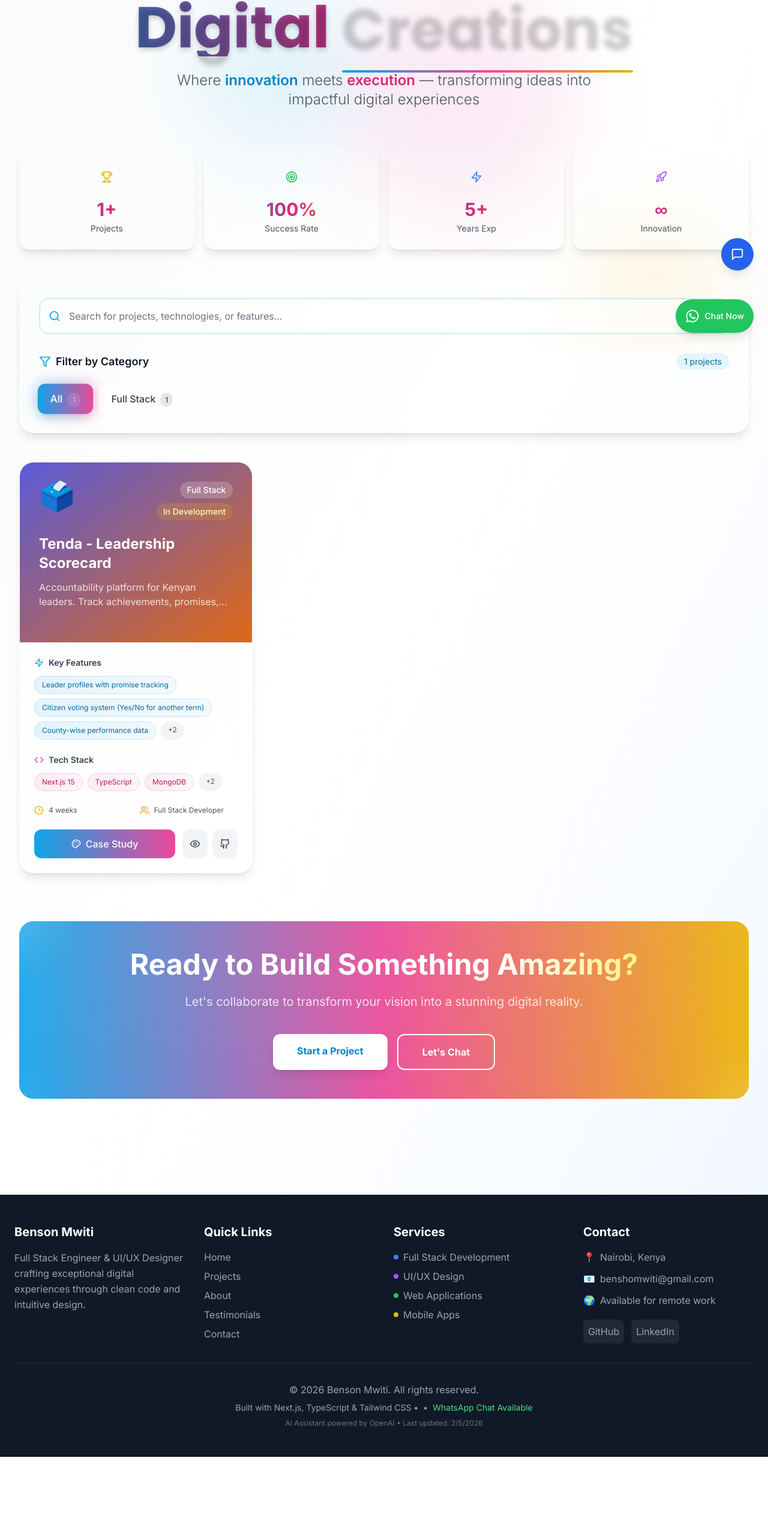
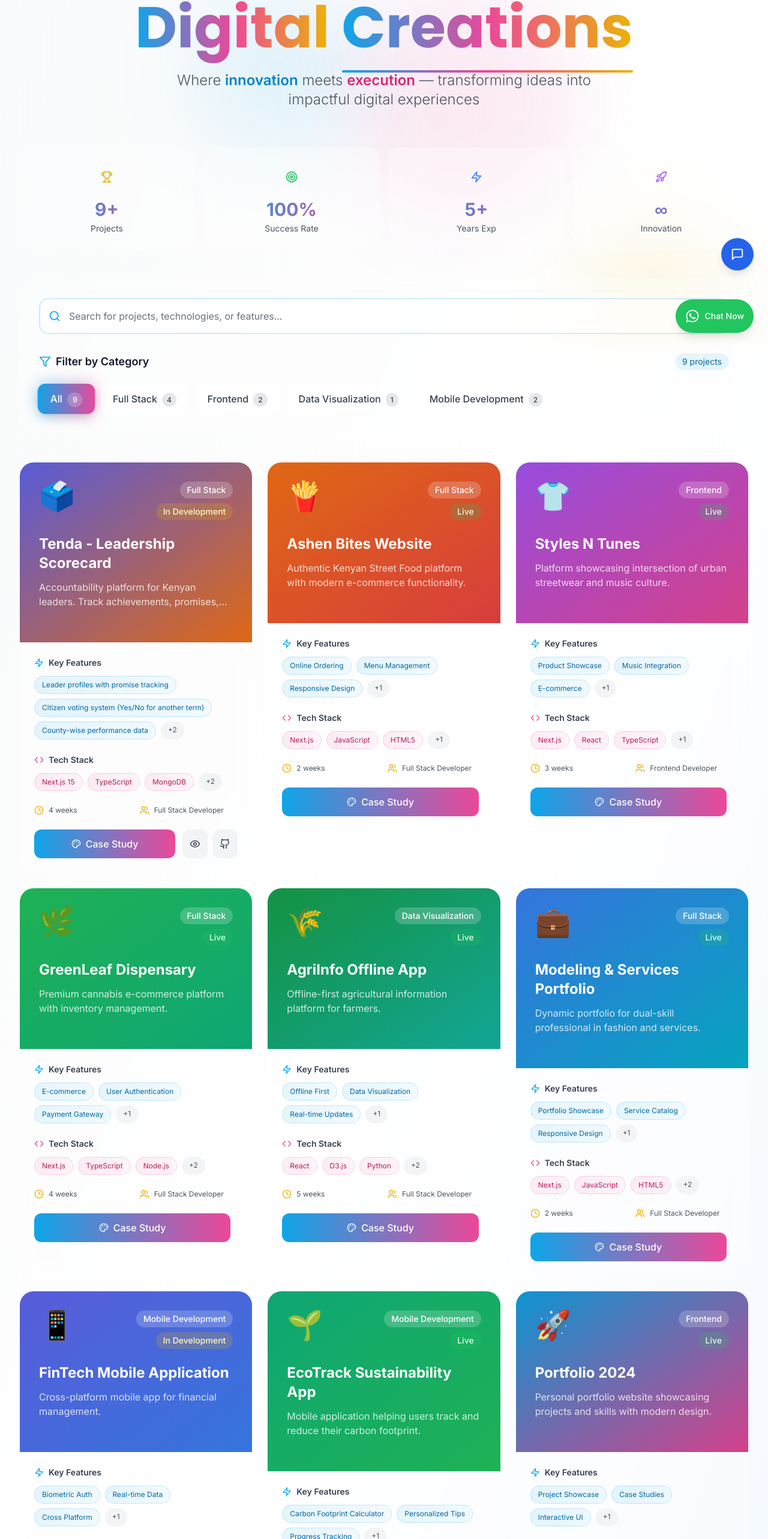
Before and after one commit to Mamoshi572/benson-portfolio, a Next.js app: page /projects in a window 1280 px wide. Shown: the part 221-2787 px from the top of the page at 60% size. Before the commit the page ends 2650 px from the top, so only its background shows below. Built offline with nearby package versions, Linux system fonts and the light colour scheme.

Commit message:
projects page and accessibility fixed

```diff
--- a/app/globals.css
+++ b/app/globals.css
@@ -69,3 +69,26 @@
     text-shadow: 0 4px 8px rgba(0, 0, 0, 0.2);
   }
 }
+
+/* In app/globals.css */
+@keyframes float {
+  0%,
+  100% {
+    transform: translateY(0px);
+  }
+  50% {
+    transform: translateY(-20px);
+  }
+}
+
+.animate-float {
+  animation: float 6s ease-in-out infinite;
+}
+
+.animation-delay-2000 {
+  animation-delay: 2s;
+}
+
+.animation-delay-4000 {
+  animation-delay: 4s;
+}
--- a/app/projects/page.tsx
+++ b/app/projects/page.tsx
@@ -2,7 +2,6 @@
 
 import { motion, AnimatePresence } from "framer-motion";
 import {
-  ExternalLink,
   Github,
   Eye,
   Filter,
@@ -18,17 +17,40 @@ import {
   Code,
   Palette,
 } from "lucide-react";
-import { useState, useEffect } from "react";
+import { useState, useEffect, useCallback, useMemo } from "react";
 import CaseStudyModal from "./components/CaseStudyModal";
+
+// Define TypeScript interfaces
+interface Project {
+  title: string;
+  description: string;
+  category: string;
+  tech: string[];
+  status: string;
+  link: string;
+  emoji: string;
+  features: string[];
+  github?: string;
+  problem?: string;
+  solution?: string;
+  results?: string[];
+  timeline: string;
+  challenges?: string[];
+  role: string;
+  color: string;
+}
 
 export default function ProjectsPage() {
   const [isMounted, setIsMounted] = useState(false);
 
   useEffect(() => {
     setIsMounted(true);
+    return () => {
+      document.body.style.overflow = "unset";
+    };
   }, []);
 
-  const projects = [
+  const projects: Project[] = [
     {
       title: "Tenda - Leadership Scorecard",
       description:
@@ -64,17 +86,179 @@ export default function ProjectsPage() {
       role: "Full Stack Developer & Product Owner",
       color: "from-indigo-500 to-orange-500",
     },
-    // ... rest of your projects remain the same
+    {
+      title: "Ashen Bites Website",
+      description:
+        "Authentic Kenyan Street Food platform with modern e-commerce functionality.",
+      category: "Full Stack",
+      tech: ["Next.js", "JavaScript", "HTML5", "CSS3"],
+      status: "Live",
+      link: "#",
+      emoji: "🍟",
+      features: [
+        "Online Ordering",
+        "Menu Management",
+        "Responsive Design",
+        "Payment Integration",
+      ],
+      timeline: "2 weeks",
+      role: "Full Stack Developer",
+      color: "from-orange-500 to-red-500",
+    },
+    {
+      title: "Styles N Tunes",
+      description:
+        "Platform showcasing intersection of urban streetwear and music culture.",
+      category: "Frontend",
+      tech: ["Next.js", "React", "TypeScript", "Tailwind CSS"],
+      status: "Live",
+      link: "#",
+      emoji: "👕",
+      features: [
+        "Product Showcase",
+        "Music Integration",
+        "E-commerce",
+        "Artist Collaborations",
+      ],
+      timeline: "3 weeks",
+      role: "Frontend Developer",
+      color: "from-purple-500 to-pink-500",
+    },
+    {
+      title: "GreenLeaf Dispensary",
+      description:
+        "Premium cannabis e-commerce platform with inventory management.",
+      category: "Full Stack",
+      tech: ["Next.js", "TypeScript", "Node.js", "PostgreSQL", "Stripe"],
+      status: "Live",
+      link: "#",
+      emoji: "🌿",
+      features: [
+        "E-commerce",
+        "User Authentication",
+        "Payment Gateway",
+        "Inventory Management",
+      ],
+      timeline: "4 weeks",
+      role: "Full Stack Developer",
+      color: "from-green-500 to-emerald-500",
+    },
+    {
+      title: "AgriInfo Offline App",
+      description:
+        "Offline-first agricultural information platform for farmers.",
+      category: "Data Visualization",
+      tech: ["React", "D3.js", "Python", "IndexedDB", "Flask"],
+      status: "Live",
+      link: "#",
+      emoji: "🌾",
+      features: [
+        "Offline First",
+        "Data Visualization",
+        "Real-time Updates",
+        "Weather Integration",
+      ],
+      timeline: "5 weeks",
+      role: "Full Stack Developer",
+      color: "from-green-600 to-teal-500",
+    },
+    {
+      title: "Modeling & Services Portfolio",
+      description:
+        "Dynamic portfolio for dual-skill professional in fashion and services.",
+      category: "Full Stack",
+      tech: ["Next.js", "JavaScript", "HTML5", "CSS3", "Framer Motion"],
+      status: "Live",
+      link: "#",
+      emoji: "💼",
+      features: [
+        "Portfolio Showcase",
+        "Service Catalog",
+        "Responsive Design",
+        "Booking System",
+      ],
+      timeline: "2 weeks",
+      role: "Full Stack Developer",
+      color: "from-blue-500 to-cyan-500",
+    },
+    {
+      title: "FinTech Mobile Application",
+      description: "Cross-platform mobile app for financial management.",
+      category: "Mobile Development",
+      tech: ["React Native", "TypeScript", "Firebase", "Redux"],
+      status: "In Development",
+      link: "#",
+      emoji: "📱",
+      features: [
+        "Biometric Auth",
+        "Real-time Data",
+        "Cross Platform",
+        "Budget Tracking",
+      ],
+      timeline: "6+ weeks",
+      role: "Mobile Developer",
+      color: "from-indigo-500 to-blue-500",
+    },
+    {
+      title: "EcoTrack Sustainability App",
+      description:
+        "Mobile application helping users track and reduce their carbon footprint.",
+      category: "Mobile Development",
+      tech: ["React Native", "TypeScript", "Firebase", "D3.js"],
+      status: "Live",
+      link: "#",
+      emoji: "🌱",
+      features: [
+        "Carbon Footprint Calculator",
+        "Personalized Tips",
+        "Progress Tracking",
+        "Social Sharing",
+      ],
+      timeline: "5 weeks",
+      role: "Mobile Developer",
+      color: "from-emerald-500 to-green-500",
+    },
+    {
+      title: "Portfolio 2024",
+      description:
+        "Personal portfolio website showcasing projects and skills with modern design.",
+      category: "Frontend",
+      tech: ["Next.js", "TypeScript", "Framer Motion", "Tailwind CSS"],
+      status: "Live",
+      link: "https://benson-portfolio-mu.vercel.app",
+      emoji: "🚀",
+      features: [
+        "Project Showcase",
+        "Case Studies",
+        "Interactive UI",
+        "Dark Mode",
+      ],
+      timeline: "3 weeks",
+      role: "Designer & Developer",
+      color: "from-primary-500 to-secondary-500",
+    },
   ];
 
-  const allCategories = ["All", ...new Set(projects.map((p) => p.category))];
+  // Memoized categories and counts
+  const { allCategories, categoryCounts } = useMemo(() => {
+    const cats = ["All", ...new Set(projects.map((p) => p.category))];
+    const counts: Record<string, number> = {
+      All: projects.length,
+    };
+    projects.forEach((p) => {
+      counts[p.category] = (counts[p.category] || 0) + 1;
+    });
+    return { allCategories: cats, categoryCounts: counts };
+  }, [projects]);
+
   const [selectedCategory, setSelectedCategory] = useState("All");
   const [searchQuery, setSearchQuery] = useState("");
-  const [showFilters, setShowFilters] = useState(false);
-  const [selectedProject, setSelectedProject] = useState<any>(null);
+  const [selectedProject, setSelectedProject] = useState<Project | null>(null);
   const [isModalOpen, setIsModalOpen] = useState(false);
 
-  const filteredProjects = projects.filter((project) => {
+  // Memoized filtered projects
+  const filteredProjects = useMemo(() => {
+    return projects.filter((project) => {
       const matchesCategory =
         selectedCategory === "All" || project.category === selectedCategory;
       const matchesSearch =
@@ -85,29 +269,24 @@ export default function ProjectsPage() {
         );
       return matchesCategory && matchesSearch;
     });
+  }, [projects, selectedCategory, searchQuery]);
 
-  const categoryCounts: Record<string, number> = {};
-  allCategories.forEach((category) => {
-    if (category === "All") {
-      categoryCounts[category] = projects.length;
-    } else {
-      categoryCounts[category] = projects.filter(
-        (p) => p.category === category,
-      ).length;
-    }
-  });
-
-  const openCaseStudy = (project: any) => {
+  const openCaseStudy = useCallback((project: Project) => {
     setSelectedProject(project);
     setIsModalOpen(true);
     document.body.style.overflow = "hidden";
-  };
+  }, []);
 
-  const closeCaseStudy = () => {
+  const closeCaseStudy = useCallback(() => {
     setIsModalOpen(false);
     document.body.style.overflow = "unset";
     setTimeout(() => setSelectedProject(null), 300);
-  };
+  }, []);
+
+  const clearFilters = useCallback(() => {
+    setSelectedCategory("All");
+    setSearchQuery("");
+  }, []);
 
   useEffect(() => {
     const handleEscape = (e: KeyboardEvent) => {
@@ -117,14 +296,14 @@ export default function ProjectsPage() {
     };
     document.addEventListener("keydown", handleEscape);
     return () => document.removeEventListener("keydown", handleEscape);
-  }, [isModalOpen]);
+  }, [isModalOpen, closeCaseStudy]);
 
   if (!isMounted) {
     return (
       <div className="min-h-screen flex items-center justify-center bg-gradient-to-br from-gray-50 via-white to-blue-50/30 dark:from-gray-900 dark:via-gray-800 dark:to-blue-900/10">
         <div className="text-center">
-          <div className="text-6xl mb-4 animate-pulse">🗳️</div>
-          <div className="text-2xl font-bold gradient-text">
+          <div className="text-6xl mb-4 animate-pulse">🚀</div>
+          <div className="text-2xl font-bold bg-gradient-to-r from-primary-500 to-secondary-500 bg-clip-text text-transparent">
             Loading Projects...
           </div>
         </div>
@@ -134,17 +313,11 @@ export default function ProjectsPage() {
 
   return (
     <div className="min-h-screen bg-gradient-to-br from-gray-50 via-white to-blue-50/30 dark:from-gray-900 dark:via-gray-800 dark:to-blue-900/10 py-12 md:py-20">
-      {/* Animated Background Elements */}
+      {/* Animated Background Elements - FIXED: Removed inline styles */}
       <div className="fixed inset-0 overflow-hidden pointer-events-none">
-        <div className="absolute top-1/4 left-1/4 w-72 h-72 bg-primary-500/10 rounded-full blur-3xl animate-float"></div>
-        <div
-          className="absolute bottom-1/4 right-1/4 w-96 h-96 bg-secondary-500/10 rounded-full blur-3xl animate-float"
-          style={{ animationDelay: "2s" }}
-        ></div>
-        <div
-          className="absolute top-3/4 left-3/4 w-64 h-64 bg-accent-500/10 rounded-full blur-3xl animate-float"
-          style={{ animationDelay: "4s" }}
-        ></div>
+        <div className="absolute top-1/4 left-1/4 w-72 h-72 bg-primary-500/10 rounded-full blur-3xl animate-float" />
+        <div className="absolute bottom-1/4 right-1/4 w-96 h-96 bg-secondary-500/10 rounded-full blur-3xl animate-float animation-delay-2000" />
+        <div className="absolute top-3/4 left-3/4 w-64 h-64 bg-accent-500/10 rounded-full blur-3xl animate-float animation-delay-4000" />
       </div>
 
       <div className="max-w-7xl mx-auto px-4 sm:px-6 lg:px-8 relative">
@@ -157,17 +330,21 @@ export default function ProjectsPage() {
         >
           <div className="inline-flex items-center gap-2 mb-6 px-4 py-2 bg-gradient-to-r from-primary-500/10 to-secondary-500/10 rounded-full border border-primary-500/20">
             <Sparkles className="w-4 h-4 text-primary-500" />
-            <span className="text-sm font-medium gradient-text">
+            <span className="text-sm font-medium bg-gradient-to-r from-primary-500 to-secondary-500 bg-clip-text text-transparent">
               Featured Projects
             </span>
             <Sparkles className="w-4 h-4 text-secondary-500" />
           </div>
 
-          <h1 className="text-5xl md:text-7xl lg:text-8xl font-display font-bold mb-6 gradient-text text-shadow-lg">
-            Digital{" "}
+          <h1 className="text-5xl md:text-7xl lg:text-8xl font-display font-bold mb-6">
+            <span className="bg-gradient-to-r from-primary-500 via-secondary-500 to-accent-500 bg-clip-text text-transparent">
+              Digital
+            </span>{" "}
             <span className="relative">
+              <span className="bg-gradient-to-r from-primary-500 via-secondary-500 to-accent-500 bg-clip-text text-transparent">
                 Creations
-              <div className="absolute -bottom-2 left-0 w-full h-1 bg-gradient-to-r from-primary-500 via-secondary-500 to-accent-500 rounded-full"></div>
+              </span>
+              <div className="absolute -bottom-2 left-0 w-full h-1 bg-gradient-to-r from-primary-500 via-secondary-500 to-accent-500 rounded-full" />
             </span>
           </h1>
 
@@ -220,14 +397,14 @@ export default function ProjectsPage() {
             ].map((stat, idx) => (
               <div
                 key={idx}
-                className="glass-card rounded-2xl p-6 text-center hover-lift"
+                className="backdrop-blur-md bg-white/30 dark:bg-gray-800/30 rounded-2xl p-6 text-center hover:shadow-xl hover:-translate-y-1 transition-all duration-300 border border-white/20 dark:border-gray-700/20"
               >
                 <div
                   className={`inline-flex items-center justify-center w-12 h-12 rounded-full ${stat.color} bg-opacity-20 mb-3`}
                 >
                   {stat.icon}
                 </div>
-                <div className="text-3xl font-bold gradient-text">
+                <div className="text-3xl font-bold bg-gradient-to-r from-primary-500 to-secondary-500 bg-clip-text text-transparent">
                   {stat.value}
                 </div>
                 <div className="text-sm text-gray-600 dark:text-gray-400 mt-1">
@@ -245,7 +422,7 @@ export default function ProjectsPage() {
           transition={{ delay: 0.4 }}
           className="mb-12"
         >
-          <div className="glass-card rounded-3xl p-6 md:p-8">
+          <div className="backdrop-blur-md bg-white/30 dark:bg-gray-800/30 rounded-3xl p-6 md:p-8 border border-white/20 dark:border-gray-700/20">
             <div className="mb-8">
               <div className="relative">
                 <div className="absolute inset-y-0 left-0 pl-4 flex items-center pointer-events-none">
@@ -261,7 +438,7 @@ export default function ProjectsPage() {
                 {searchQuery && (
                   <button
                     onClick={() => setSearchQuery("")}
-                    className="absolute right-4 top-1/2 transform -translate-y-1/2 text-gray-400 hover:text-gray-600 dark:hover:text-gray-300"
+                    className="absolute right-4 top-1/2 transform -translate-y-1/2 text-gray-400 hover:text-gray-600 dark:hover:text-gray-300 transition-colors"
                     aria-label="Clear search"
                     title="Clear search"
                   >
@@ -278,7 +455,8 @@ export default function ProjectsPage() {
                   Filter by Category
                 </h3>
                 <span className="px-3 py-1 bg-primary-500/10 text-primary-700 dark:text-primary-300 rounded-full text-sm">
-                  {filteredProjects.length} projects
+                  {filteredProjects.length} project
+                  {filteredProjects.length !== 1 ? "s" : ""}
                 </span>
               </div>
 
@@ -303,10 +481,10 @@ export default function ProjectsPage() {
                           : "bg-gray-200 dark:bg-gray-700"
                       }`}
                     >
-                      {categoryCounts[category]}
+                      {categoryCounts[category] || 0}
                     </span>
                     {selectedCategory === category && (
-                      <div className="absolute inset-0 bg-gradient-to-r from-primary-500 to-secondary-500 rounded-xl blur-md opacity-50"></div>
+                      <div className="absolute inset-0 bg-gradient-to-r from-primary-500 to-secondary-500 rounded-xl blur-md opacity-50 -z-10" />
                     )}
                   </button>
                 ))}
@@ -315,10 +493,7 @@ export default function ProjectsPage() {
               {(selectedCategory !== "All" || searchQuery) && (
                 <div className="flex justify-end">
                   <button
-                    onClick={() => {
-                      setSelectedCategory("All");
-                      setSearchQuery("");
-                    }}
+                    onClick={clearFilters}
                     className="px-4 py-2 text-sm text-gray-600 dark:text-gray-400 hover:text-primary-600 dark:hover:text-primary-400 transition flex items-center gap-2"
                     aria-label="Clear all filters"
                     title="Clear all filters"
@@ -344,21 +519,21 @@ export default function ProjectsPage() {
             >
               {filteredProjects.map((project, index) => (
                 <motion.div
-                  key={index}
+                  key={project.title}
                   initial={{ opacity: 0, y: 30 }}
                   animate={{ opacity: 1, y: 0 }}
                   transition={{ delay: index * 0.1 }}
                   whileHover={{ y: -10, scale: 1.02 }}
                   className="group relative"
                 >
-                  <div className="absolute inset-0 bg-gradient-to-br from-primary-500/20 via-transparent to-secondary-500/20 rounded-3xl blur-xl opacity-0 group-hover:opacity-100 transition-opacity duration-500"></div>
+                  <div className="absolute inset-0 bg-gradient-to-br from-primary-500/20 via-transparent to-secondary-500/20 rounded-3xl blur-xl opacity-0 group-hover:opacity-100 transition-opacity duration-500" />
 
-                  <div className="relative glass-card rounded-3xl overflow-hidden hover-lift h-full">
+                  <div className="relative backdrop-blur-md bg-white/30 dark:bg-gray-800/30 rounded-3xl overflow-hidden hover:shadow-xl transition-all duration-300 h-full border border-white/20 dark:border-gray-700/20">
                     {/* Project Header */}
                     <div
                       className={`p-8 bg-gradient-to-br ${project.color} relative overflow-hidden`}
                     >
-                      <div className="absolute inset-0 bg-black/10"></div>
+                      <div className="absolute inset-0 bg-black/10" />
                       <div className="relative z-10">
                         <div className="flex justify-between items-start mb-6">
                           <div className="text-5xl">{project.emoji}</div>
@@ -469,13 +644,13 @@ export default function ProjectsPage() {
                         </button>
 
                         <div className="flex gap-2">
-                          {project.link !== "#" && (
+                          {project.link && project.link !== "#" && (
                             <a
                               href={project.link}
                               target="_blank"
                               rel="noopener noreferrer"
                               className="p-3 bg-gray-100 dark:bg-gray-800 hover:bg-gray-200 dark:hover:bg-gray-700 text-gray-700 dark:text-gray-300 rounded-xl transition flex items-center justify-center group/link"
-                              aria-label={`View live demo of ${project.title}`}
+                              aria-label={`View live demo of ${project.title} (opens in new tab)`}
                               title="Live Demo"
                             >
                               <Eye
@@ -484,13 +659,13 @@ export default function ProjectsPage() {
                               />
                             </a>
                           )}
-                          {project.github !== "#" && (
+                          {project.github && project.github !== "#" && (
                             <a
                               href={project.github}
                               target="_blank"
                               rel="noopener noreferrer"
                               className="p-3 bg-gray-100 dark:bg-gray-800 hover:bg-gray-200 dark:hover:bg-gray-700 text-gray-700 dark:text-gray-300 rounded-xl transition flex items-center justify-center group/link"
-                              aria-label={`View source code for ${project.title}`}
+                              aria-label={`View source code for ${project.title} (opens in new tab)`}
                               title="View Code"
                             >
                               <Github
@@ -514,7 +689,7 @@ export default function ProjectsPage() {
               className="text-center py-20"
             >
               <div className="w-32 h-32 mx-auto mb-8 relative">
-                <div className="absolute inset-0 bg-gradient-to-r from-primary-500 to-secondary-500 rounded-full blur-2xl opacity-20"></div>
+                <div className="absolute inset-0 bg-gradient-to-r from-primary-500 to-secondary-500 rounded-full blur-2xl opacity-20" />
                 <div className="relative w-full h-full flex items-center justify-center">
                   <Search className="w-16 h-16 text-gray-400" />
                 </div>
@@ -527,10 +702,7 @@ export default function ProjectsPage() {
                 looking for.
               </p>
               <button
-                onClick={() => {
-                  setSelectedCategory("All");
-                  setSearchQuery("");
-                }}
+                onClick={clearFilters}
                 className="px-8 py-3 bg-gradient-to-r from-primary-500 to-secondary-500 hover:from-primary-600 hover:to-secondary-600 text-white font-medium rounded-xl transition-all hover:shadow-lg"
                 aria-label="Clear all filters"
                 title="Clear all filters"
@@ -549,10 +721,10 @@ export default function ProjectsPage() {
           transition={{ duration: 0.8 }}
           className="relative overflow-hidden rounded-3xl mb-20"
         >
-          <div className="absolute inset-0 bg-gradient-to-r from-primary-500 via-secondary-500 to-accent-500 animate-gradient-x"></div>
+          <div className="absolute inset-0 bg-gradient-to-r from-primary-500 via-secondary-500 to-accent-500 animate-gradient-x" />
           <div className="relative bg-gradient-to-br from-white/10 to-white/5 backdrop-blur-xl p-12 text-center">
-            <div className="absolute top-0 left-0 w-32 h-32 bg-white/10 rounded-full -translate-x-16 -translate-y-16 blur-2xl"></div>
-            <div className="absolute bottom-0 right-0 w-32 h-32 bg-white/10 rounded-full translate-x-16 translate-y-16 blur-2xl"></div>
+            <div className="absolute top-0 left-0 w-32 h-32 bg-white/10 rounded-full -translate-x-16 -translate-y-16 blur-2xl" />
+            <div className="absolute bottom-0 right-0 w-32 h-32 bg-white/10 rounded-full translate-x-16 translate-y-16 blur-2xl" />
 
             <div className="relative z-10">
               <h2 className="text-4xl md:text-5xl font-bold text-white mb-6">
```
Also changed, not shown: app/layout.tsx (+77 -41 lines), app/projects/components/CaseStudyModal.tsx (+8 -6 lines). Lines whose indentation alone changed are shown as unchanged.
